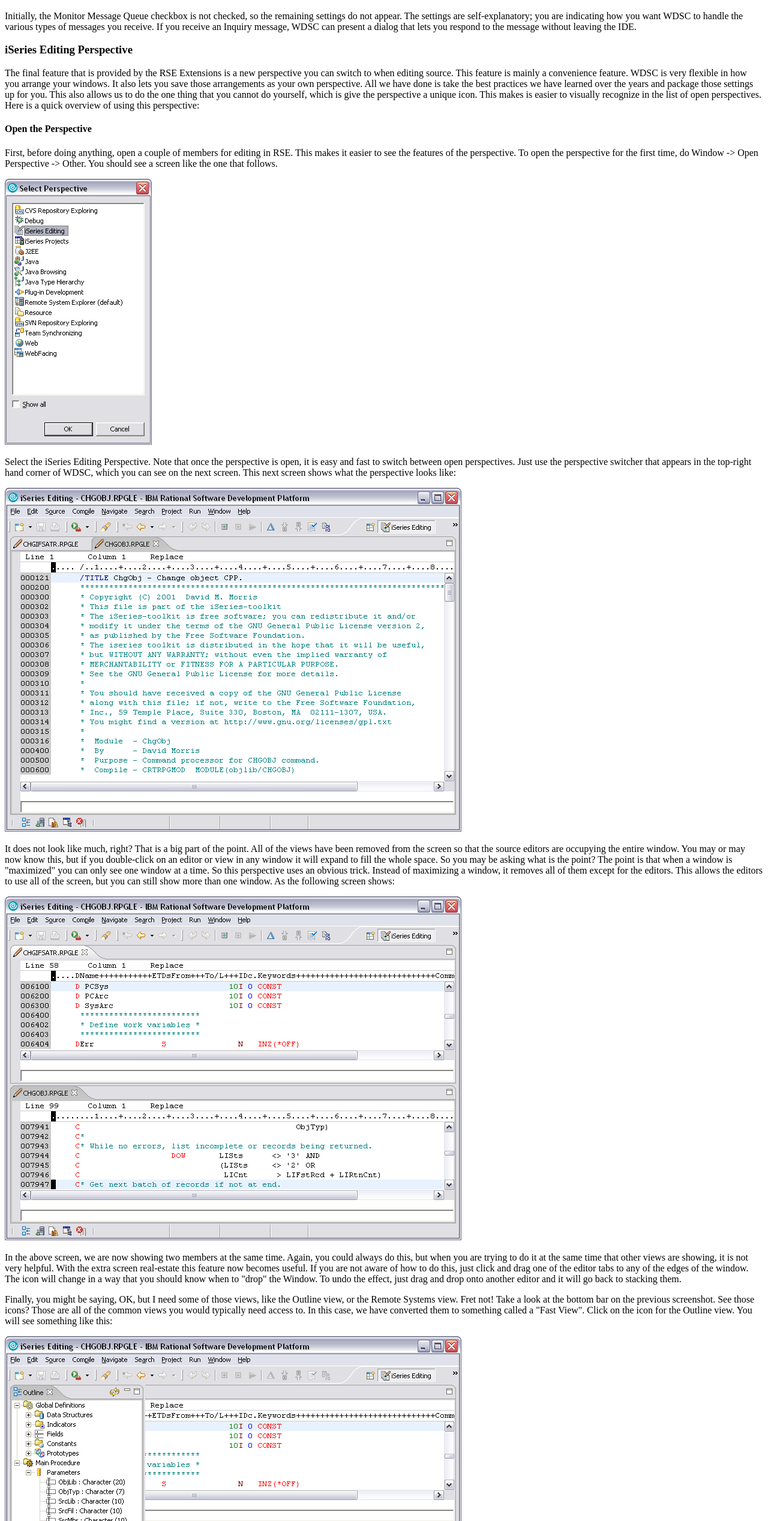
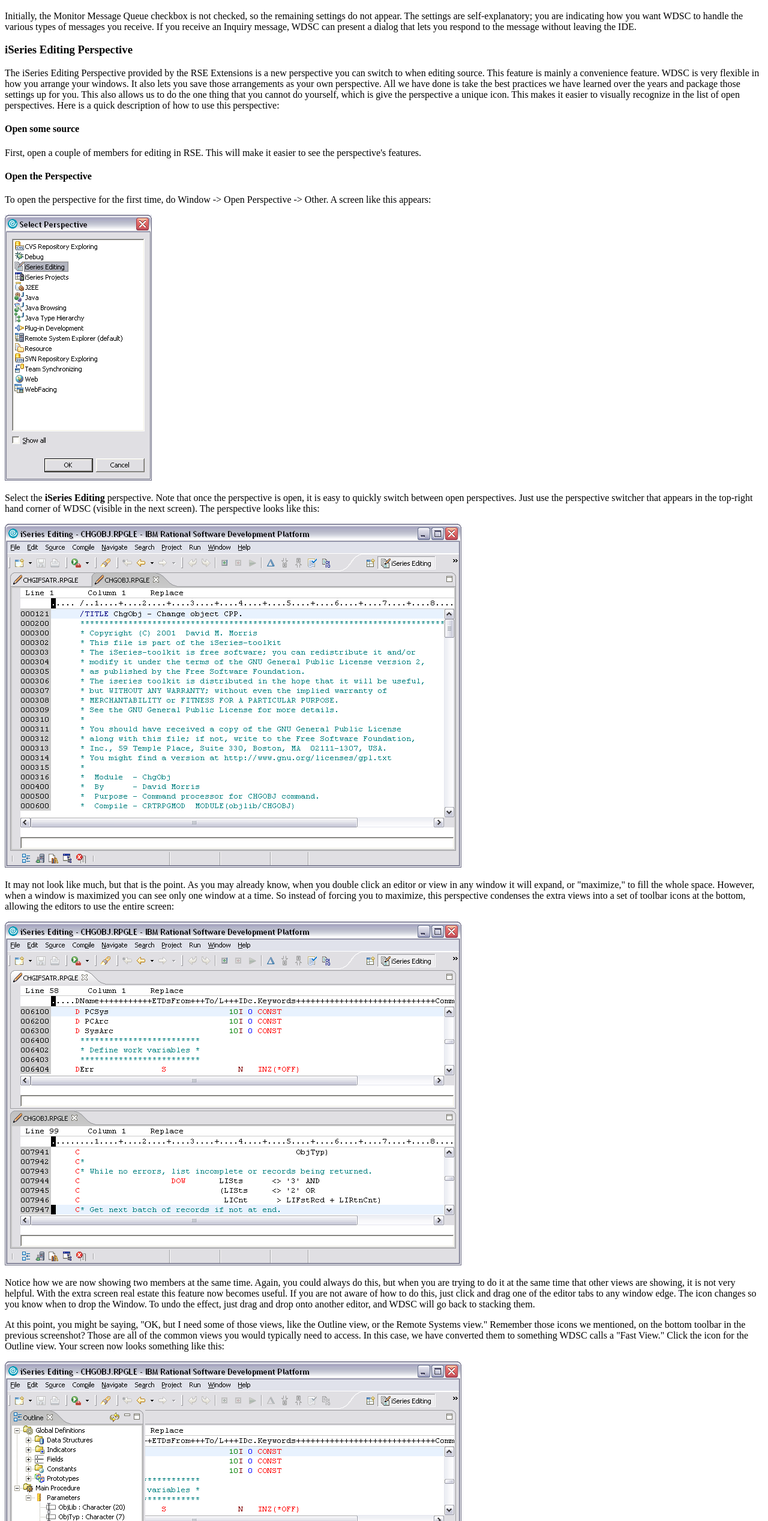
Before and after one commit to dugga/dugga-rse, a plain HTML site: page site/overview.html in a window 1280 px wide. Shown: the part 2945-5480 px from the top of the page at 60% size. Drawn offline with Linux system fonts and the light colour scheme.

Commit message:
Edits to the iSeries Editing perspective section

```diff
--- a/site/overview.html
+++ b/site/overview.html
@@ -54,43 +54,36 @@ Queue Monitoring</strong>.  A screen like this appears:</p>
 
 <div class="h3" id="editing" title="editing">
 <h3>iSeries Editing Perspective</h3>
-<p>The final feature that is provided by the RSE Extensions is a new perspective you can switch to
+<p>The iSeries Editing Perspective provided by the RSE Extensions is a new perspective you can switch to
 when editing source.  This feature is mainly a convenience feature.  WDSC is very flexible in how you arrange
 your windows.  It also lets you save those arrangements as your own perspective.  All we have done is take the best
 practices we have learned over the years and package those settings up for you.  This also allows us to do the one thing
-that you cannot do yourself, which is give the perspective a unique icon.  This makes is easier to visually recognize in
-the list of open perspectives.  Here is a quick overview of using this perspective:</p>
+that you cannot do yourself, which is give the perspective a unique icon.  This makes it easier to visually recognize in
+the list of open perspectives.  Here is a quick description of how to use this perspective:</p>
+<h4>Open some source</h4>
+<p>First, open a couple of members for editing in RSE.  This will make it easier to see the perspective's features.</p>
 <h4>Open the Perspective</h4>
-<p>First, before doing anything, open a couple of members for editing in RSE.  This makes it easier to see the features of
-the perspective.  To open the perspective for the first time, do Window -&gt; Open Perspective -&gt; Other.  You should see
-a screen like the one that follows.</p>
+<p>To open the perspective for the first time, do Window -&gt; Open Perspective -&gt; Other.  A screen like this appears:</p>
 <img src="images/overview/persp-1.png" alt="RSE Extensions screen" />
-<p>Select the iSeries Editing Perspective.  Note that once the perspective is open, it is easy and fast to switch between
-open perspectives.  Just use the perspective switcher that appears in the top-right hand corner of WDSC, which you can see
-on the next screen.  This next screen shows what the perspective looks like:</p>
+<p>Select the <strong>iSeries Editing</strong> perspective.  Note that once the perspective is open, it is easy to quickly switch between open perspectives.  Just use the perspective switcher that appears in the top-right hand corner of WDSC (visible in the next screen).  The perspective looks like this:</p>
 <img src="images/overview/persp-2.png" alt="RSE Extensions screen" />
-<p>It does not look like much, right?  That is a big part of the point.  All of the views have been removed from the screen
-so that the source editors are occupying the entire window.  You may or may now know this, but if you double-click on an
-editor or view in any window it will expand to fill the whole space.  So you may be asking what is the point?  The point
-is that when a window is "maximized" you can only see one window at a time.  So this perspective uses an obvious trick.
-Instead of maximizing a window, it removes all of them except for the editors.  This allows the editors to use all of
-the screen, but you can still show more than one window.  As the following screen shows:</p>
+<p>It may not look like much, but that is the point.  As you may already know, when you double click an
+editor or view in any window it will expand, or "maximize," to fill the whole space.  However, when a window is maximized you can see only one window at a time.  So instead of forcing you to maximize, this perspective condenses the extra views into a set of toolbar icons at the bottom, allowing the editors to use the entire screen: </p>
 <img src="images/overview/persp-3.png" alt="RSE Extensions screen" />
-<p>In the above screen, we are now showing two members at the same time.  Again, you could always do this, but when you are
-trying to do it at the same time that other views are showing, it is not very helpful.  With the extra screen real-estate
+<p>Notice how we are now showing two members at the same time.  Again, you could always do this, but when you are
+trying to do it at the same time that other views are showing, it is not very helpful.  With the extra screen real estate
 this feature now becomes useful.  If you are not aware of how to do this, just click and drag one of the editor tabs to any
-of the edges of the window.  The icon will change in a way that you should know when to "drop" the Window.  To undo the
-effect, just drag and drop onto another editor and it will go back to stacking them.</p>
-<p>Finally, you might be saying, OK, but I need some of those views, like the Outline view, or the Remote Systems view.
-Fret not!  Take a look at the bottom bar on the previous screenshot.  See those icons?  Those are all of the common views
-you would typically need access to.  In this case, we have converted them to something called a "Fast View".  Click
-on the icon for the Outline view.  You will see something like this:</p>
+window edge.  The icon changes so you know when to drop the Window.  To undo the
+effect, just drag and drop onto another editor, and WDSC will go back to stacking them.</p>
+<p>At this point, you might be saying, "OK, but I need some of those views, like the Outline view, or the Remote Systems view."
+Remember those icons we mentioned, on the bottom toolbar in the previous screenshot?  Those are all of the common views
+you would typically need to access.  In this case, we have converted them to something WDSC calls a "Fast View."  Click
+the icon for the Outline view.  Your screen now looks something like this:</p>
 <img src="images/overview/persp-4.png" alt="RSE Extensions screen" />
-<p>Notice how the view "slides" into place on top of your editors?  In the case of the Outline view, you can expand it
-and click on a line number for a field or procedure name.  This will take you to that part of the source and the view
-will just slide back out of view.  Likewise, you can just click the minimize button in the view, or just click back in
-your editor.  Finally, you can also just switch back to your other perspective.  Perspectives, and fast perspective
-switching is one of the main architectural features in Eclipse/WDSC.  Use it, it is your friend.</p>
+<p>Notice how the view "slides" into place on top of your editors?  In the case of the Outline view, you can expand the outline
+and click on a field's or procedure name's line number.  This takes you to that part of the source, and the Outline view
+slides back out of sight.  (You can also click the minimize button in the view, or click back in
+your editor, to close the view.)  Of course, the perspective switcher makes it easy to just switch back to your other perspective to access to the views there.  Perspectives, and fast perspective switching, are among the main architectural features in the Eclipse-based IDEs.</p>
 </div>
 
 </div>
```
